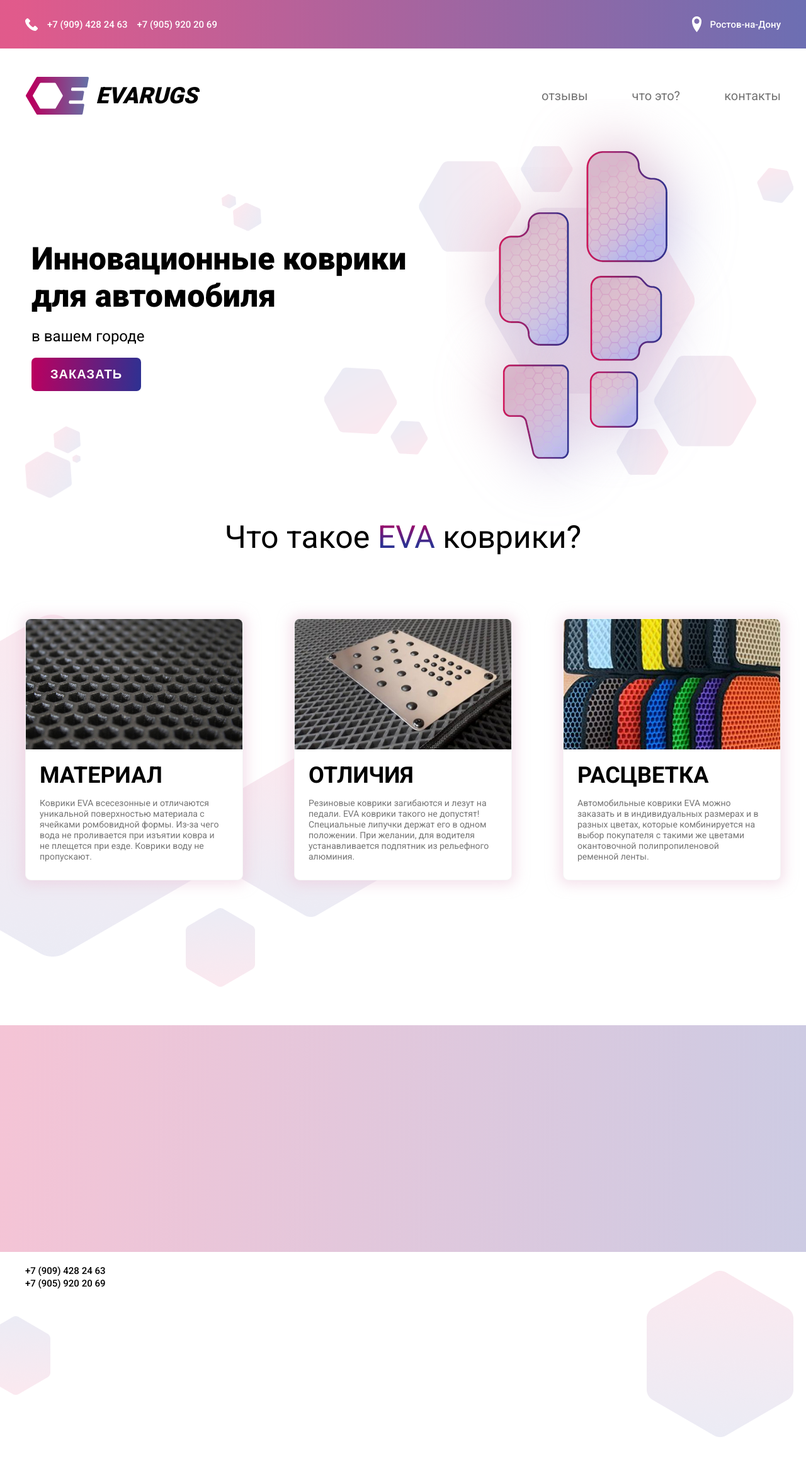
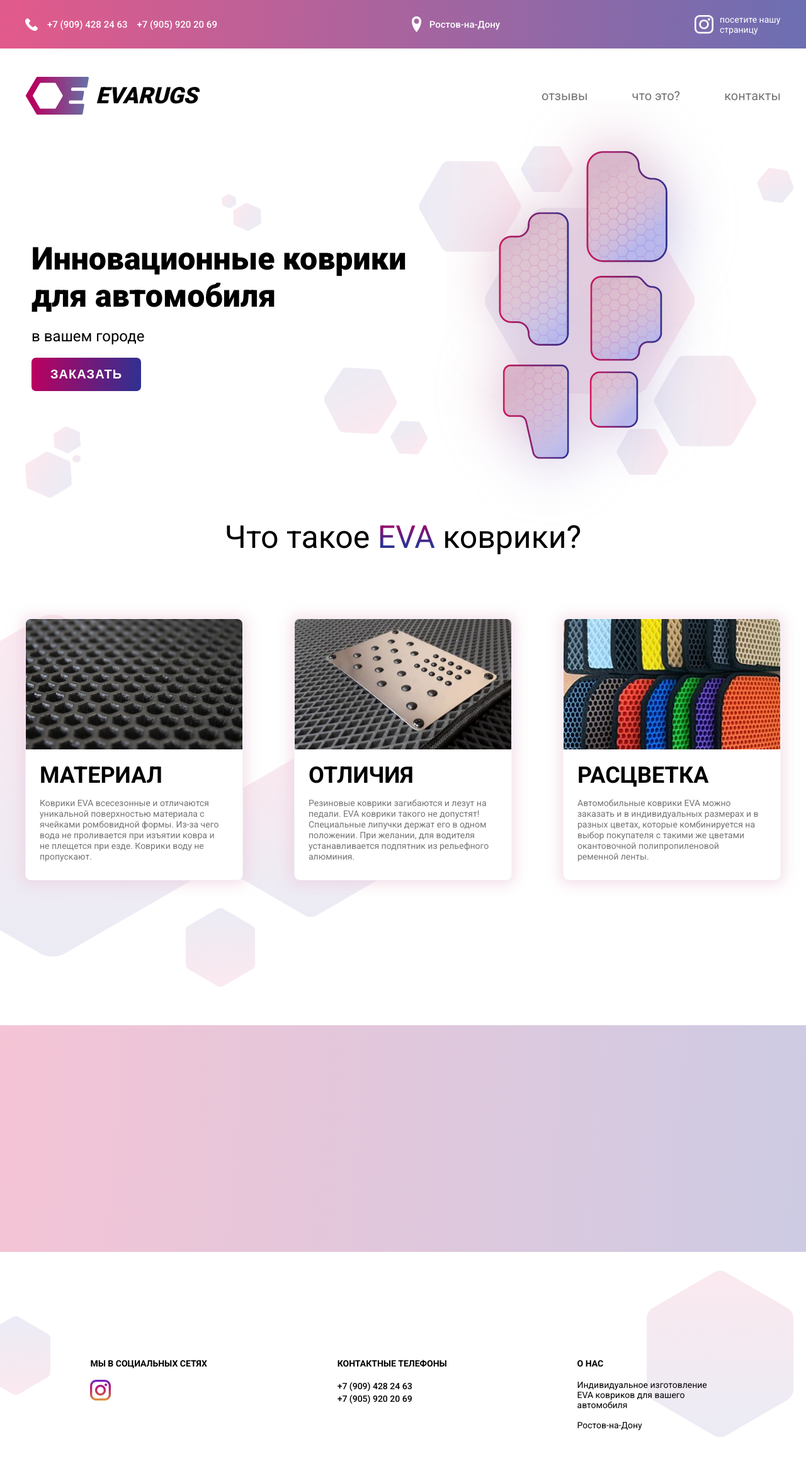
Before and after one commit to petikov-w/vue-c-exm-02, a Vue app: page / in a window 1280 px wide. Shown: the top 2320 px of the page at 63% size. Before the commit the page ends 2282 px from the top, so only its background shows below. Built offline with nearby package versions, Linux system fonts and the light colour scheme.

Commit message:
commit-060422-1630 Закончен футер

```diff
--- a/src/components/Footer.vue
+++ b/src/components/Footer.vue
@@ -2,8 +2,24 @@
     <div class="footer">
       <img class="blik-2" src="../assets/images/blik-eva-m.png" alt="blik">
       <img class="blik-3" src="../assets/images/blik-eva-s.png" alt="blik">
-      <Telefon class="tels" :tel="79094282463"></Telefon>
-      <Telefon class="tels" :tel="79059202069"></Telefon>
+      <div class="wrapper">
+        <div class="footer-box">
+          <div class="box">
+              <h4>МЫ В СОЦИАЛЬНЫХ СЕТЯХ</h4>
+              <img class="social" src="../assets/images/instagram-icon.png" alt="instagram">
+          </div>
+          <div class="box">
+              <h4>КОНТАКТНЫЕ ТЕЛЕФОНЫ</h4>
+              <Telefon class="tels" :tel="79094282463"></Telefon>
+              <Telefon class="tels" :tel="79059202069"></Telefon>
+          </div>
+          <div class="box">
+              <h4>О НАС</h4>
+              <p>Индивидуальное изготовление EVA ковриков для вашего автомобиля<br><br>
+                Ростов-на-Дону</p>
+          </div>
+        </div>
+    </div>
     </div>
 </template>
 
@@ -20,6 +36,7 @@ export default {
 <style lang="scss" scoped>
 .footer {
   position: relative;
+  margin-bottom: 100px;
 }
 
 .blik-2 {
@@ -33,7 +50,33 @@ export default {
   left: -70px;
 }
 
+.footer-box {
+  display: flex;
+  justify-content: space-around;
+}
+
+.box {
+  display: flex;
+  flex-direction: column;
+  justify-content: flex-start;
+  margin-top: 130px;
+  h4 {
+    font-size: 14px;
+  }
+  p {
+    max-width: 220px;
+    margin: 0!important;
+    @include font(14px, 300, 16px);
+  }
+}
+
+.social {
+  width: 33px;
+  height: 33px;
+}
+
 :deep(.telefon) {
   color: #000000;
+  font-size: 14px;
 }
 </style>
--- a/src/components/Header.vue
+++ b/src/components/Header.vue
@@ -9,6 +9,10 @@
       <div class="m-area">
         <img width="15" height="25" src="../assets/images/i-mesto.png" alt="ico-area">
         <div class="mesto">{{ city }}</div>
+      </div>
+      <div class="s-area">
+        <img width="30" height="30" src="../assets/images/instagram-icon-white.png" alt="ico-social">
+        <div class="social-text" >{{ text }}</div>
       </div>
     </div>
 
@@ -23,10 +27,10 @@ export default {
   name: "Header",
   data: function () {
     return {
-      city: "Ростов-на-Дону"
+      city: "Ростов-на-Дону",
+      text: "посетите нашу страницу"
     }
-  },
-
+  }
 }
 </script>
 
@@ -57,13 +61,28 @@ export default {
   .m-area {
     display: flex;
     align-items: center;
-    margin-left: 175px;
+    //margin-left: 175px;
     .mesto {
       @include font (15px, 500, 20px, #FFFFFF);
       padding-left: 13px;
       text-decoration: none;
     }
   }
+  .s-area {
+    display: flex;
+    align-items: center;
+    //margin-left: 120px;
+    .social-text {
+      font-size: 14px;
+      color: #FFFFFF;
+      max-width: 97px;
+    }
+    img {
+      margin-right: 10px;
+      //margin-left: 120px;
+    }
+  }
+
 }
 
 /*Адаптивные стили*/
```
Also changed, not shown: src/assets/images/instagram-icon-white.png (added), src/assets/images/instagram-icon.png (added).
